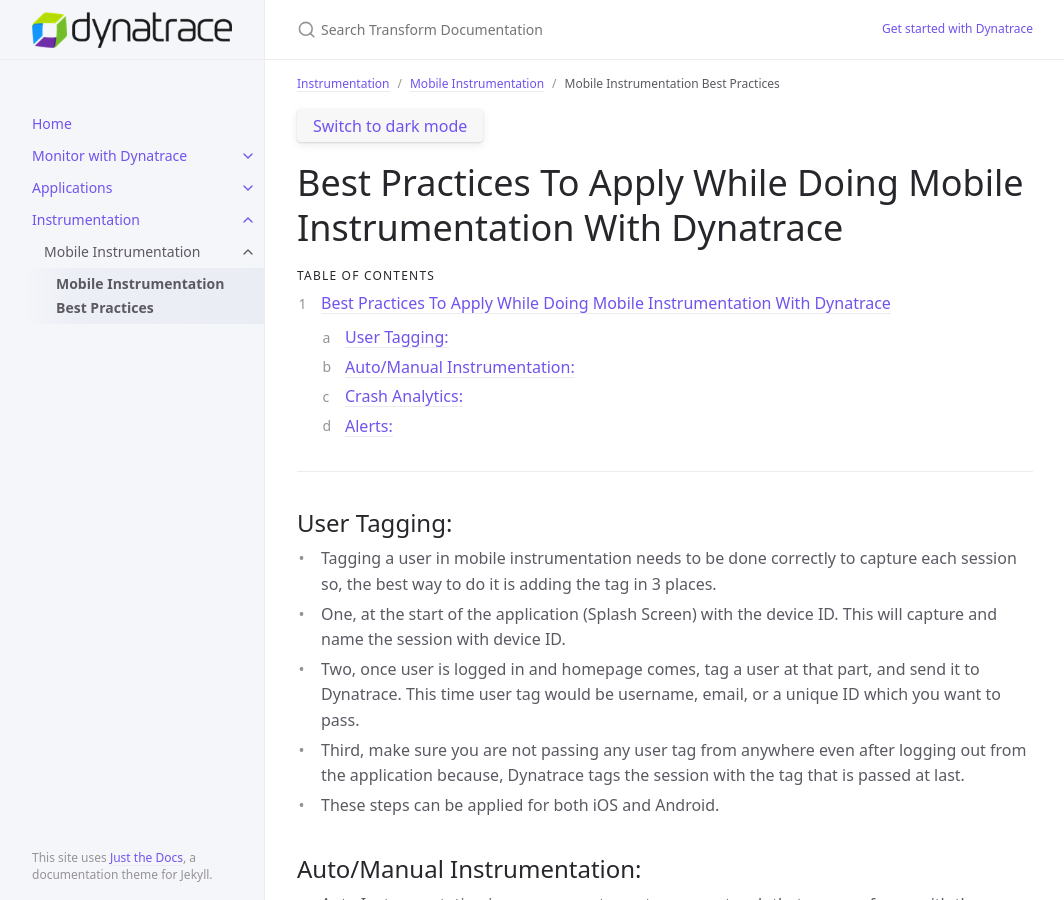
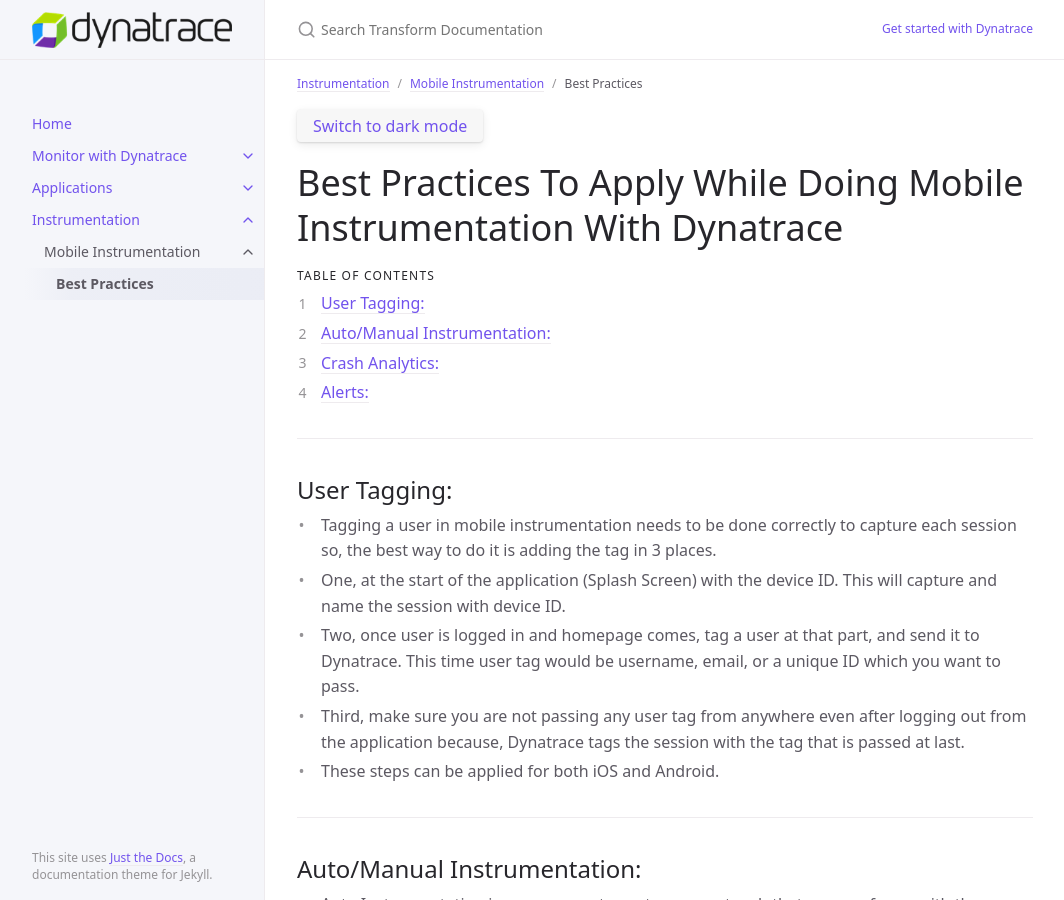
Before and after one commit to Dynatrace-India/docs, a Jekyll site: the page built from docs/instrumentation/mobile_best_practices.md, in a window 1280 px wide and 900 px high. Shown: the whole window, without its empty margins (107-1171 px from the left). Built offline with Jekyll 4.4.1, drawn with Linux system fonts in a browser that asks for light colours.

Commit message:
Doc fixes

```diff
--- a/docs/instrumentation/mobile_best_practices.md
+++ b/docs/instrumentation/mobile_best_practices.md
@@ -1,6 +1,6 @@
 ---
 layout: default
-title: Mobile Instrumentation Best Practices
+title: Best Practices
 nav_order: 1
 parent: Mobile Instrumentation
 grand_parent: Instrumentation
@@ -28,6 +28,7 @@
 </script>
 
 # Best Practices To Apply While Doing Mobile Instrumentation With Dynatrace
+{: .no_toc }
 
 ## Table of contents
 {: .no_toc .text-delta }
@@ -44,6 +45,8 @@
 - Third, make sure you are not passing any user tag from anywhere even after logging out from the application because, Dynatrace tags the session with the tag that is passed at last.
 - These steps can be applied for both iOS and Android.
 
+---
+
 ## Auto/Manual Instrumentation:
 - Auto Instrumentation is an easy way to capture every touch that user performs with the application. Dynatrace auto-instruments every touch by default.
 - Network requests are also captured automatically, and the user action naming of each user action is done like this,
@@ -54,10 +57,14 @@
     - We could try adding user action naming rule in Dynatrace if the action detected is unique but if it is not unique and is naming different actions with the same name, we should go for manually adding user actions.
 - Synchronous Calls: Dynatrace Auto-Instrumentor captures network requests automatically and map it under current user action. If there are multiple synchronous calls are involved, it will not be able to capture if the call is closed and another call is made. This is true in some cases and in some cases Dynatrace auto-instrumentor will capture. If calls are async, Dynatrace will capture complete network requests.
 
+---
+
 ## Crash Analytics:
 - Dynatrace auto-instrumentation detects the crashes automatically. For iOS and Android, it captures the crashes and report it to Dynatrace portal.
 - This can be enhanced more and get the code level data by uploading symbolic files for both iOS and in Android.
 
+---
+
 ## Alerts:
 - When it comes to alerting, Dynatrace automatically uses its AI capabilities to notify problems or the crashes that occurs in the mobile application
 - Anyhow, you can integrate those alerts so that it will notify you via Emails, Slack, Trello, OpsGenie, SNOW and many other Incident Management Systems.
```
